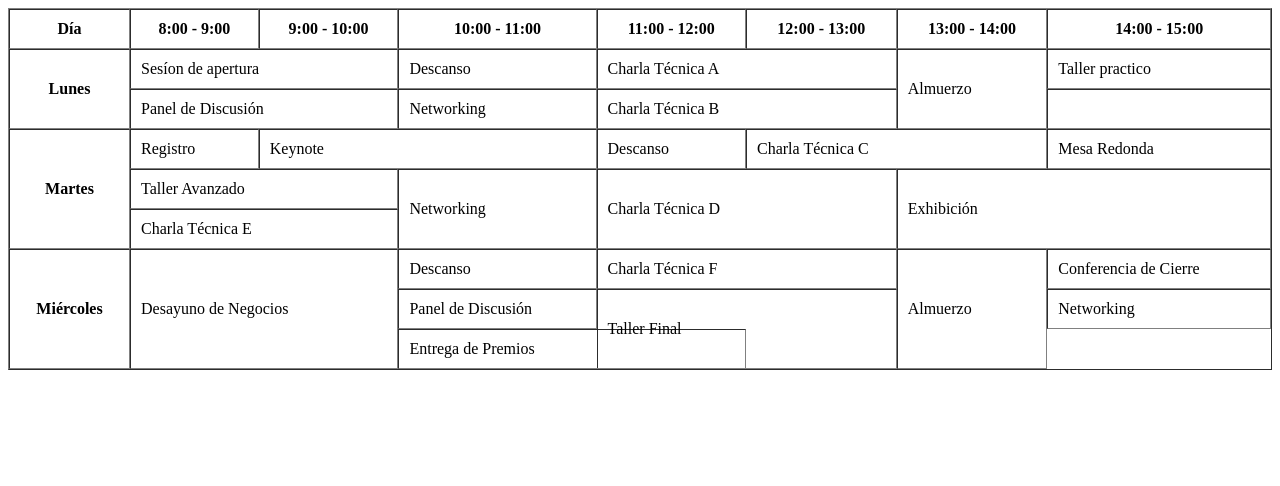
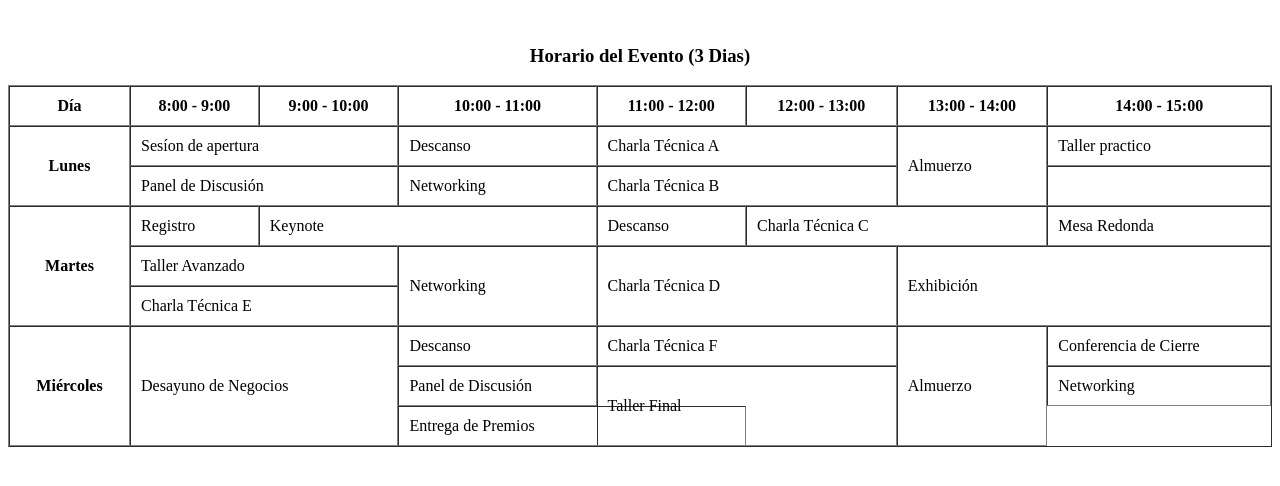
Before and after one commit to humberto2909/ProyectoWebITablas, a plain HTML site: page html/ejercicio1.html in a window 1280 px wide. Drawn offline with Linux system fonts and the light colour scheme.

Commit message:
Actualizacion de proyecto tablas

```diff
--- a/html/ejercicio1.html
+++ b/html/ejercicio1.html
@@ -8,6 +8,8 @@
 <body>
 
     <table border="1" cellpadding="10" cellspacing="0" width="100%">
+
+        <caption><h3>Horario del Evento (3 Dias)</h3></caption> <br>
 
         <tr>
             <th>Día</th>
```
